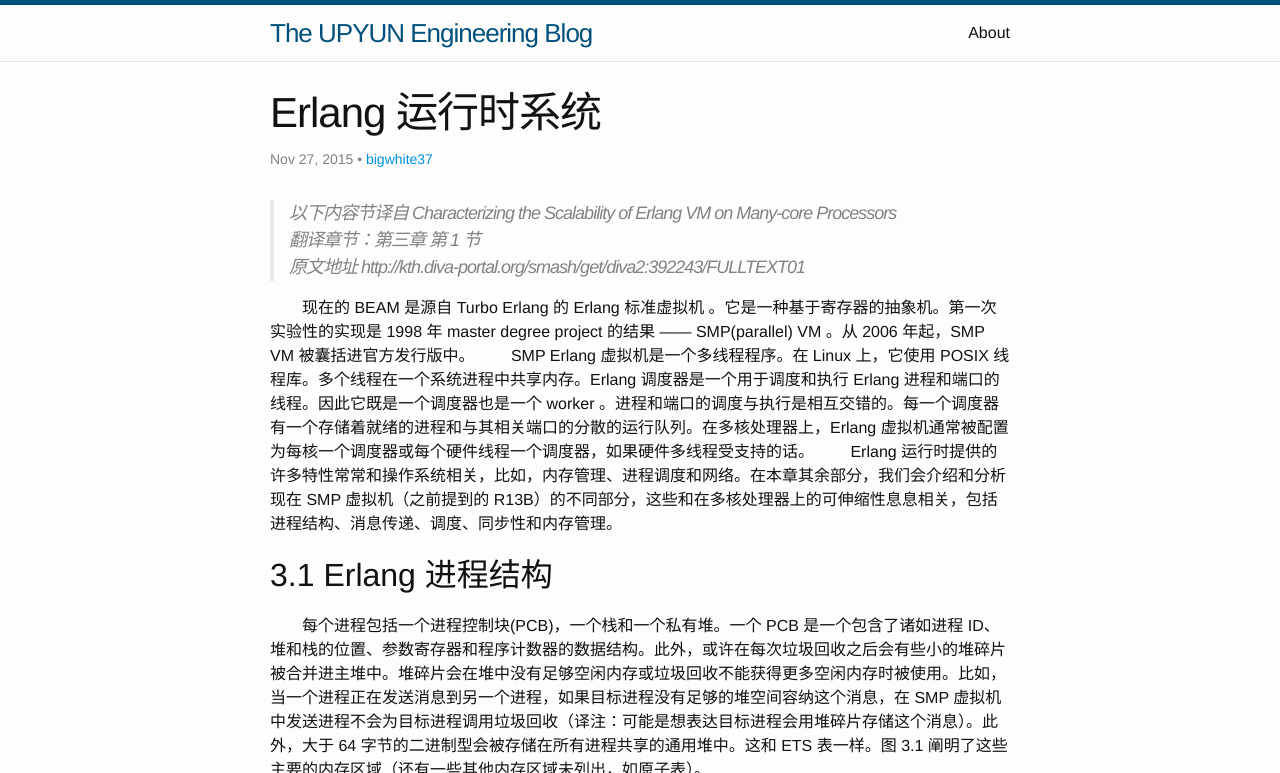
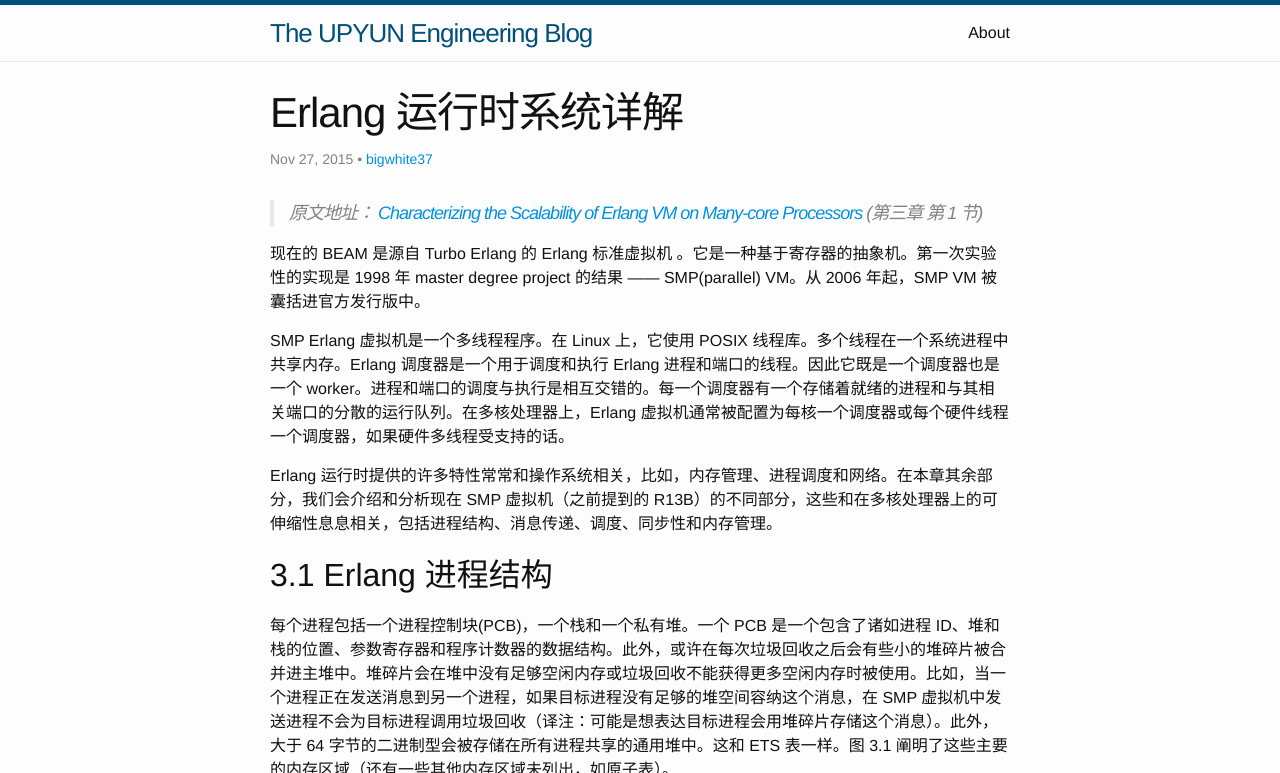
Before and after one commit to upyun/upyun.github.io, a Jekyll site: the page built from _posts/2015-11-27-erlang-runtime-system.markdown, in a window 1280 px wide and 900 px high, cut to the strip 0-773 px from the top of the window. Built offline with Jekyll 4.4.1, drawn with Linux system fonts in a browser that asks for light colours; comment, search, counter and statistics services are not loaded; some of the changed text lies outside the part shown.

Commit message:
fix format sytle

```diff
--- a/_posts/2015-11-27-erlang-runtime-system.markdown
+++ b/_posts/2015-11-27-erlang-runtime-system.markdown
@@ -1,35 +1,36 @@
 ---
 layout: post
-title: Erlang 运行时系统
+title: Erlang 运行时系统详解
 author: bigwhite37
 comments: true
 ---
 
->以下内容节译自 <i>Characterizing the Scalability of Erlang VM on Many-core Processors</i><br />
->翻译章节：第三章 第 1 节<br />
->原文地址 http://kth.diva-portal.org/smash/get/diva2:392243/FULLTEXT01<br />
+> 原文地址： [Characterizing the Scalability of Erlang VM on Many-core Processors](http://kth.diva-portal.org/smash/get/diva2:392243/FULLTEXT01) (第三章 第 1 节)
 
-&emsp;&emsp;现在的 BEAM 是源自 Turbo Erlang 的 Erlang 标准虚拟机 。它是一种基于寄存器的抽象机。第一次实验性的实现是 1998 年 master degree project 的结果 —— SMP(parallel) VM 。从 2006 年起，SMP VM 被囊括进官方发行版中。
-&emsp;&emsp;SMP Erlang 虚拟机是一个多线程程序。在 Linux 上，它使用 POSIX 线程库。多个线程在一个系统进程中共享内存。Erlang 调度器是一个用于调度和执行 Erlang 进程和端口的线程。因此它既是一个调度器也是一个 worker 。进程和端口的调度与执行是相互交错的。每一个调度器有一个存储着就绪的进程和与其相关端口的分散的运行队列。在多核处理器上，Erlang 虚拟机通常被配置为每核一个调度器或每个硬件线程一个调度器，如果硬件多线程受支持的话。
-&emsp;&emsp;Erlang 运行时提供的许多特性常常和操作系统相关，比如，内存管理、进程调度和网络。在本章其余部分，我们会介绍和分析现在 SMP 虚拟机（之前提到的 R13B）的不同部分，这些和在多核处理器上的可伸缩性息息相关，包括进程结构、消息传递、调度、同步性和内存管理。
-##3.1 Erlang 进程结构
-&emsp;&emsp;每个进程包括一个进程控制块(PCB)，一个栈和一个私有堆。一个 PCB 是一个包含了诸如进程 ID、堆和栈的位置、参数寄存器和程序计数器的数据结构。此外，或许在每次垃圾回收之后会有些小的堆碎片被合并进主堆中。堆碎片会在堆中没有足够空闲内存或垃圾回收不能获得更多空闲内存时被使用。比如，当一个进程正在发送消息到另一个进程，如果目标进程没有足够的堆空间容纳这个消息，在 SMP 虚拟机中发送进程不会为目标进程调用垃圾回收（译注：可能是想表达目标进程会用堆碎片存储这个消息）。此外，大于 64 字节的二进制型会被存储在所有进程共享的通用堆中。这和 ETS 表一样。图 3.1 阐明了这些主要的内存区域（还有一些其他内存区域未列出，如原子表）。
+现在的 BEAM 是源自 Turbo Erlang 的 Erlang 标准虚拟机 。它是一种基于寄存器的抽象机。第一次实验性的实现是 1998 年 master degree project 的结果 —— SMP(parallel) VM。从 2006 年起，SMP VM 被囊括进官方发行版中。
+
+SMP Erlang 虚拟机是一个多线程程序。在 Linux 上，它使用 POSIX 线程库。多个线程在一个系统进程中共享内存。Erlang 调度器是一个用于调度和执行 Erlang 进程和端口的线程。因此它既是一个调度器也是一个 worker。进程和端口的调度与执行是相互交错的。每一个调度器有一个存储着就绪的进程和与其相关端口的分散的运行队列。在多核处理器上，Erlang 虚拟机通常被配置为每核一个调度器或每个硬件线程一个调度器，如果硬件多线程受支持的话。
+
+Erlang 运行时提供的许多特性常常和操作系统相关，比如，内存管理、进程调度和网络。在本章其余部分，我们会介绍和分析现在 SMP 虚拟机（之前提到的 R13B）的不同部分，这些和在多核处理器上的可伸缩性息息相关，包括进程结构、消息传递、调度、同步性和内存管理。
+
+## 3.1 Erlang 进程结构
+
+每个进程包括一个进程控制块(PCB)，一个栈和一个私有堆。一个 PCB 是一个包含了诸如进程 ID、堆和栈的位置、参数寄存器和程序计数器的数据结构。此外，或许在每次垃圾回收之后会有些小的堆碎片被合并进主堆中。堆碎片会在堆中没有足够空闲内存或垃圾回收不能获得更多空闲内存时被使用。比如，当一个进程正在发送消息到另一个进程，如果目标进程没有足够的堆空间容纳这个消息，在 SMP 虚拟机中发送进程不会为目标进程调用垃圾回收（译注：可能是想表达目标进程会用堆碎片存储这个消息）。此外，大于 64 字节的二进制型会被存储在所有进程共享的通用堆中。这和 ETS 表一样。图 3.1 阐明了这些主要的内存区域（还有一些其他内存区域未列出，如原子表）。
 
 ![OnePiece Sunny]({{ site.remoteurl }}/assets/erl.3.1.jpg)
 <center>图 3.1 堆结构</center>
 
-&emsp;&emsp;如图 3.1，Erlang 进程的栈和堆位于同一块被一起分配和管理的连续内存。从操作系统的进程或线程来看，这块区域在自己的堆中，这意味着 Erlang 进程的堆和栈实际存储在虚拟机的堆中。在这块内存中，堆起于低地址并向高地址增长，栈则与之相反。对堆顶和栈顶的检查可以发现堆溢出的情况。
+如图 3.1，Erlang 进程的栈和堆位于同一块被一起分配和管理的连续内存。从操作系统的进程或线程来看，这块区域在自己的堆中，这意味着 Erlang 进程的堆和栈实际存储在虚拟机的堆中。在这块内存中，堆起于低地址并向高地址增长，栈则与之相反。对堆顶和栈顶的检查可以发现堆溢出的情况。
 
-&emsp;&emsp;堆被用于存储如元组、列表或大整数等复合数据结构，栈则被用于存储简单的数据和指向复合数据的引用（或指针）。没有从堆指向栈的指针使垃圾回收变得不那么困难。图 3.2 展示了一个列表和元组是如何存储在栈和堆中的例子（译注：从图 3.2 中可以看出，列表的列表的引用似乎不会出现在栈中）。
-
+堆被用于存储如元组、列表或大整数等复合数据结构，栈则被用于存储简单的数据和指向复合数据的引用（或指针）。没有从堆指向栈的指针使垃圾回收变得不那么困难。图 3.2 展示了一个列表和元组是如何存储在栈和堆中的例子（译注：从图 3.2 中可以看出，列表的列表的引用似乎不会出现在栈中）。
 
 ![OnePiece Sunny]({{ site.remoteurl }}/assets/erl.3.2.png)
 <center>图 3.2 列表和元组的布局</center>
 
-&emsp;&emsp;Erlang 是一门动态类型语言。一个变量在运行时与一种类型关联。变量的数据类型不能在编译期确定。数据的内部实现中用多个标签指示类型。在一个字（在 32 位机中长度为 32 位，64 位机中长度为 64 位）中至少有 2 或 6 个有效位用做一个标签。对于一个元组，栈上的值包含一个指向堆上对象的指针，这个对象存储在连续的内存区域。这块内存可以是任意合法 Erlang 类型，甚至是元组或列表，这其中也包括一个用于指示元组长度的头。一个元组是一个数组，它的元素可以被快速定位。
+Erlang 是一门动态类型语言。一个变量在运行时与一种类型关联。变量的数据类型不能在编译期确定。数据的内部实现中用多个标签指示类型。在一个字（在 32 位机中长度为 32 位，64 位机中长度为 64 位）中至少有 2 或 6 个有效位用做一个标签。对于一个元组，栈上的值包含一个指向堆上对象的指针，这个对象存储在连续的内存区域。这块内存可以是任意合法 Erlang 类型，甚至是元组或列表，这其中也包括一个用于指示元组长度的头。一个元组是一个数组，它的元素可以被快速定位。
 
-&emsp;&emsp;另一方面，列表内部实现为一个链表，且没有用来记录列表长度的头。列表的每个元素依随指向下一个元素的指针，除了最后一个元素是个空指针。两个元素（的列表）可能会在堆中分散为其他数据类型。列表在 Erlang 中用途广泛，因为它们可以用于插入、连接和分裂。图 3.2 展示了将 List A 插入到 List B 中构造而成的 List C 的内存布局。首先， List B 的所有数据被复制，尾指针改为指向 List A 的第一个元素。如果 List B 很长，这个操作会花费很长的时间。因此将短列表插入到长列表会更好。编写高效率的 Erlang 应用，适当的列表操作是必不可少的。从列表的结构同样可以知道，得到列表长度需要便利所有元素。
+另一方面，列表内部实现为一个链表，且没有用来记录列表长度的头。列表的每个元素依随指向下一个元素的指针，除了最后一个元素是个空指针。两个元素（的列表）可能会在堆中分散为其他数据类型。列表在 Erlang 中用途广泛，因为它们可以用于插入、连接和分裂。图 3.2 展示了将 List A 插入到 List B 中构造而成的 List C 的内存布局。首先，List B 的所有数据被复制，尾指针改为指向 List A 的第一个元素。如果 List B 很长，这个操作会花费很长的时间。因此将短列表插入到长列表会更好。编写高效率的 Erlang 应用，适当的列表操作是必不可少的。从列表的结构同样可以知道，得到列表长度需要便利所有元素。
 
-&emsp;&emsp;List C 的结构表明在进程中某些内存会共享。但这不是发生在进程间的。如果 List C 在一个发送到其他进程的消息中，整个列表会被复制。在接收进程中的这个消息不会有一个指向发送进程中 List A 的指针。此外，如果接着 List A 被发送到接收进程，List A 会再一次复制。这将导致接收者使用的内存多于发送者。（译注：List A 复制两次，List C 复制一次）
+List C 的结构表明在进程中某些内存会共享。但这不是发生在进程间的。如果 List C 在一个发送到其他进程的消息中，整个列表会被复制。在接收进程中的这个消息不会有一个指向发送进程中 List A 的指针。此外，如果接着 List A 被发送到接收进程，List A 会再一次复制。这将导致接收者使用的内存多于发送者。（译注：List A 复制两次，List C 复制一次）
 
-&emsp;&emsp;一个 Erlang 进程从开始时有着小容量的栈和堆，这是为了实现系统中可存在大量进程。堆和栈的大小可配置且默认为 233 个字。Erlang 进程通常是短命的且只有小数量的生存数据。当堆中没有足够的空间来容纳进程时，垃圾回收执行，如果释放的内存少于需求的内存，每个进程的堆会独立进行垃圾回收。因此当一个调度器为一个进程执行垃圾回收时，其它调度器可以执行其它进程。私有堆有着高消息传递开销，因为消息在发送者被复制后传递到接收者。然而因为这个架构，垃圾回收对整个系统的影响减轻，原因是每个进程都进行独立的垃圾回收，且当进程退出时，它的内存只需简单回收即可。对于私有堆，Erlang 虚拟机可编译为使用混合架构（hybrid architecture）。在混合模式中，私有数据存储在私有堆中，消息则存储在面向所有进程的通用堆中。在这个模式中，消息不需要复制，通过传递消息指针传递消息的开销为常数时间。混合模式使用时存在着一个问题：如果垃圾回收器不是非常精细，对通用消息堆的垃圾回收会延迟所有进程的执行。并且垃圾回收耗时会很长，因为 root set 中存着所有进程的工作数据。它需要一个渐增式垃圾回收机能（incremental garbage collection mechanism）。现在 Erlang 虚拟机的混合模式版本还是试验性的且不随 SMP 相互工作。它同时也缺少编译支持，编译器需要预测哪些变量可能会作为消息发送，并且指派它们到通用堆中。
+一个 Erlang 进程从开始时有着小容量的栈和堆，这是为了实现系统中可存在大量进程。堆和栈的大小可配置且默认为 233 个字。Erlang 进程通常是短命的且只有小数量的生存数据。当堆中没有足够的空间来容纳进程时，垃圾回收执行，如果释放的内存少于需求的内存，每个进程的堆会独立进行垃圾回收。因此当一个调度器为一个进程执行垃圾回收时，其它调度器可以执行其它进程。私有堆有着高消息传递开销，因为消息在发送者被复制后传递到接收者。然而因为这个架构，垃圾回收对整个系统的影响减轻，原因是每个进程都进行独立的垃圾回收，且当进程退出时，它的内存只需简单回收即可。对于私有堆，Erlang 虚拟机可编译为使用混合架构（hybrid architecture）。在混合模式中，私有数据存储在私有堆中，消息则存储在面向所有进程的通用堆中。在这个模式中，消息不需要复制，通过传递消息指针传递消息的开销为常数时间。混合模式使用时存在着一个问题：如果垃圾回收器不是非常精细，对通用消息堆的垃圾回收会延迟所有进程的执行。并且垃圾回收耗时会很长，因为 root set 中存着所有进程的工作数据。它需要一个渐增式垃圾回收机能（incremental garbage collection mechanism）。现在 Erlang 虚拟机的混合模式版本还是试验性的且不随 SMP 相互工作。它同时也缺少编译支持，编译器需要预测哪些变量可能会作为消息发送，并且指派它们到通用堆中。
```
